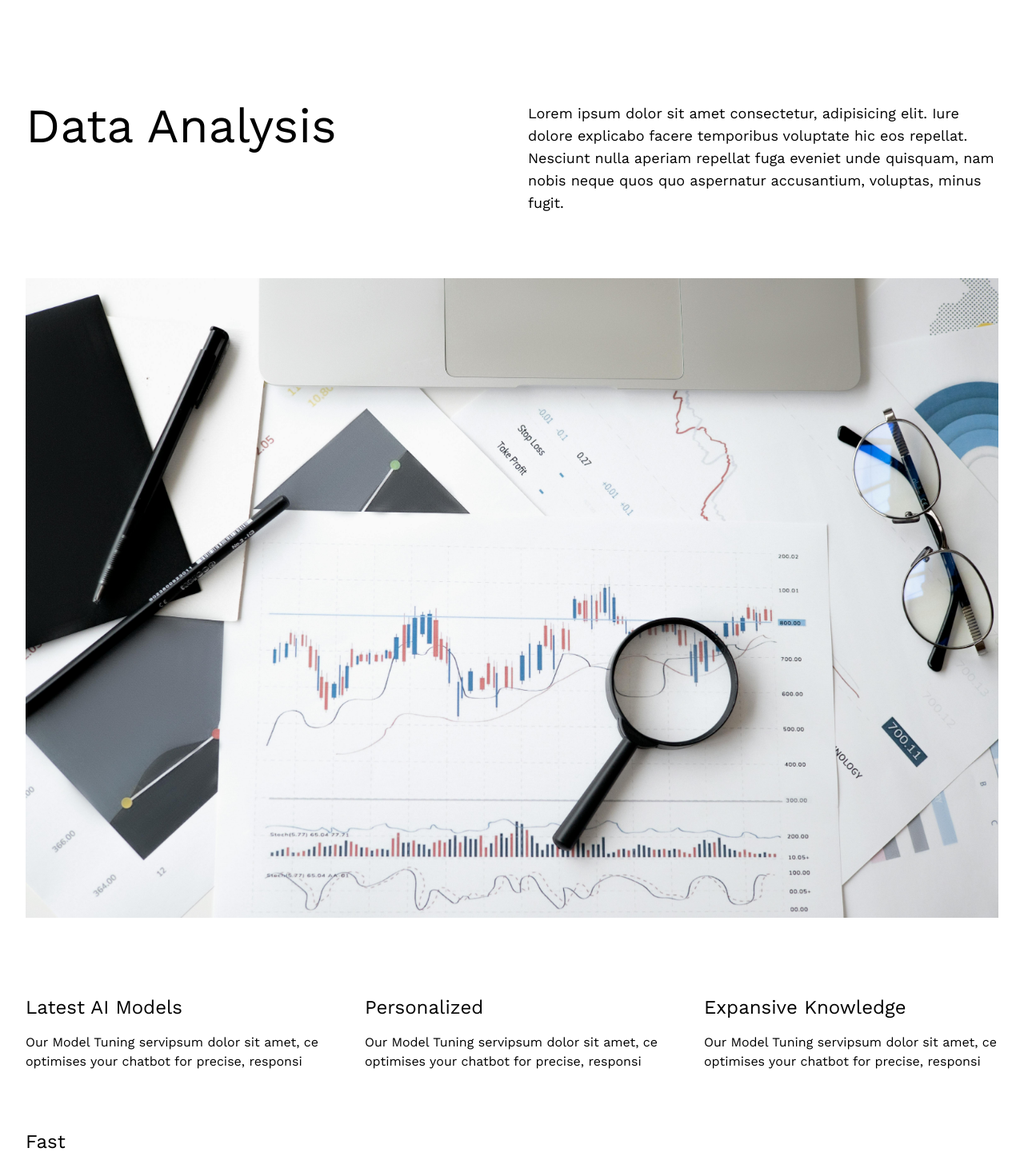
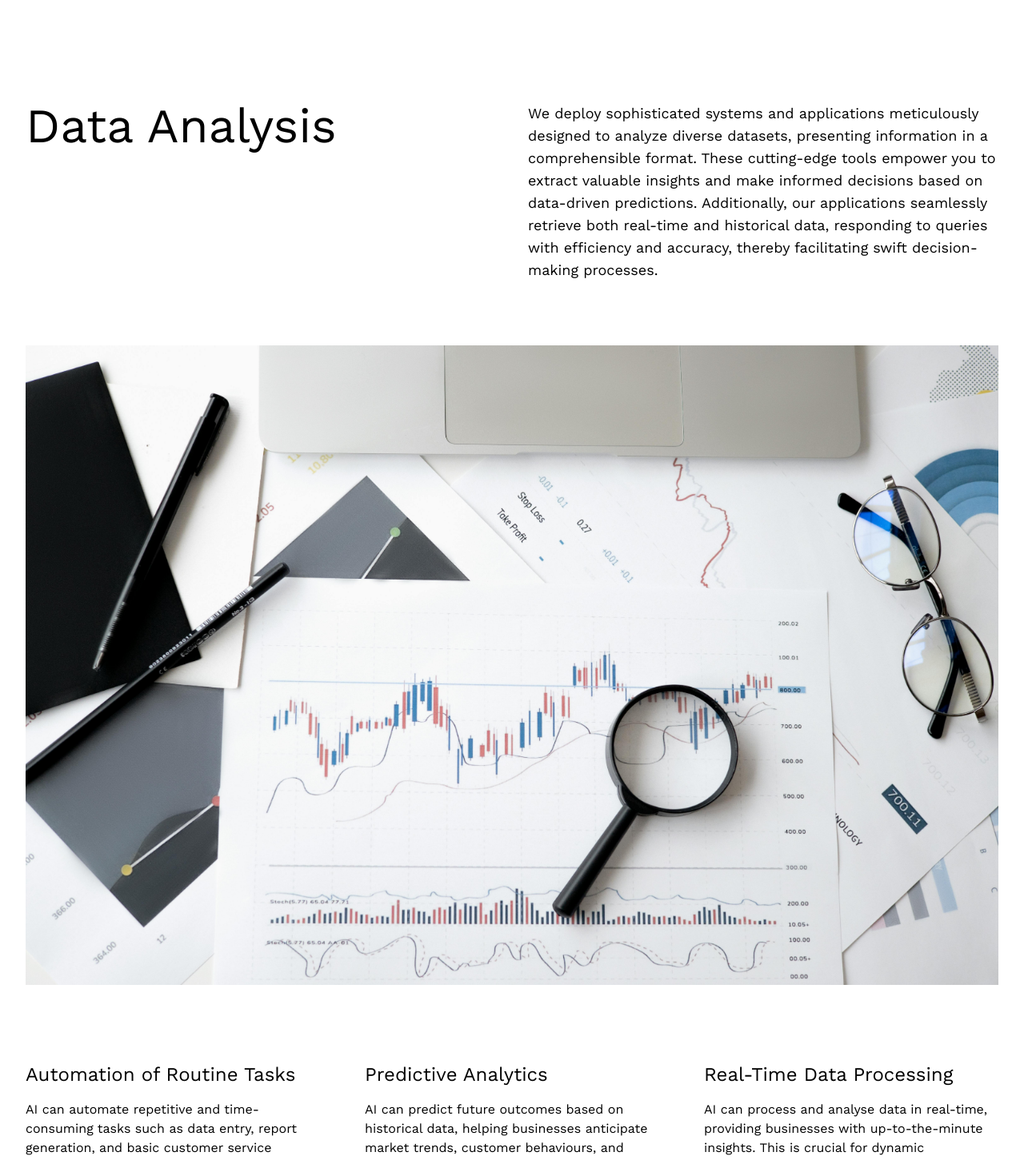
Before and after one commit to JackPangalia/ygptwebsite, a Next.js app in the folder client/: page /dataanalysis in a window 1280 px wide. Shown: the part 80-1531 px from the top of the page at 80% size. Built offline with nearby package versions, Linux system fonts and the light colour scheme.

Commit message:
added text

```diff
--- a/client/app/autonomousagents/page.jsx
+++ b/client/app/autonomousagents/page.jsx
@@ -7,36 +7,43 @@ const Chatbotdevlopment = () => {
   return (
     <div className="pt-[8rem]">
       <section className="sm:mt-20 mt-14 max-w-[1500px] px-[2rem] mx-auto">
-        <div className = 'w-full flex lg:flex-row flex-col gap-10'>
-          <h1 className="lg:text-6xl text-5xl lg:w-1/2 w-full">Autononmous Agent Development</h1>
+        <div className="w-full flex lg:flex-row flex-col gap-10">
+          <h1 className="lg:text-6xl text-5xl lg:w-1/2 w-full">
+            Autononmous Agent Development
+          </h1>
           <p className=" lg:w-1/2 w-full text-lg">
-            Lorem ipsum dolor sit amet consectetur, adipisicing elit. Iure
-            dolore explicabo facere temporibus voluptate hic eos repellat.
-            Nesciunt nulla aperiam repellat fuga eveniet unde quisquam, nam
-            nobis neque quos quo aspernatur accusantium, voluptas, minus fugit.
+            We develop agents that seamlessly integrate with your existing
+            system and perform tasks on your behalf once approved. These agents
+            will enhance your workflow efficiency, significantly reducing the
+            overall time required to complete tasks and increasing productivity.
           </p>
-
         </div>
 
-        <Image src = '/nightskyline.jpg' alt = 'chat bot img' height = {2000} width = {2000} className = 'w-full mt-20 max-h-[800px] object-cover'/>
-
+        <Image
+          src="/nightskyline.jpg"
+          alt="chat bot img"
+          height={1700}
+          width={1700}
+          className="w-full mt-20 max-h-[800px] object-cover"
+        />
 
         <div className="sm:grid 2xl:grid-cols-4 xl:grid-cols-3 md:grid-cols-2 gap-14 lg:mt-24 mt-14">
           <Keypoint
-            title="Latest AI Models"
-            paragraph="Our Model Tuning servipsum dolor sit amet, ce optimises your chatbot for precise, responsi"
+            title="Enhanced Efficiency and Productivity"
+            paragraph="Our autonomous agents execute tasks swiftly and accurately without human intervention, significantly reducing the time and effort required for routine and repetitive tasks. This leads to a substantial increase in overall productivity."
           />
           <Keypoint
-            title="Personalized"
-            paragraph="Our Model Tuning servipsum dolor sit amet, ce optimises your chatbot for precise, responsi"
+            title="Cost Optimization"
+            paragraph="By automating processes, our autonomous agents help lower labour costs and minimise errors, which can otherwise lead to expensive corrections or inefficiencies. Operating continuously without breaks, they enhance cost-effectiveness."
           />
           <Keypoint
-            title="Expansive Knowledge"
-            paragraph="Our Model Tuning servipsum dolor sit amet, ce optimises your chatbot for precise, responsi"
+            title="Consistency and Reliability"
+            paragraph="Autonomous agents ensure tasks are performed with consistent precision, adhering to predefined protocols and standards. This reduces variability and enhances the quality and reliability of outcomes."
           />
           <Keypoint
-            title="Fast"
-            paragraph="Our Model Tuning servipsum dolor sit amet, ce optimises your chatbot for precise, responsi"
+            title="Scalability and Flexibility:
+            "
+            paragraph="Our autonomous agents can effortlessly scale to manage increased workloads without the need for proportional increases in human resources. They are also adaptable, capable of being reprogrammed to perform a variety of tasks, offering the flexibility to meet evolving business needs."
           />
         </div>
       </section>
--- a/client/app/chatbotdevelopment/page.jsx
+++ b/client/app/chatbotdevelopment/page.jsx
@@ -7,36 +7,45 @@ const Chatbotdevlopment = () => {
   return (
     <div className="pt-[8rem]">
       <section className="sm:mt-20 mt-14 max-w-[1500px] px-[2rem] mx-auto">
-        <div className = 'w-full flex lg:flex-row flex-col gap-10'>
-          <h1 className="lg:text-6xl text-5xl lg:w-1/2 w-full">Chat Bot Development</h1>
+        <div className="w-full flex lg:flex-row flex-col gap-10">
+          <h1 className="lg:text-6xl text-5xl lg:w-1/2 w-full">
+            Chat Bot Development
+          </h1>
           <p className=" lg:w-1/2 w-full text-lg">
-            Lorem ipsum dolor sit amet consectetur, adipisicing elit. Iure
-            dolore explicabo facere temporibus voluptate hic eos repellat.
-            Nesciunt nulla aperiam repellat fuga eveniet unde quisquam, nam
-            nobis neque quos quo aspernatur accusantium, voluptas, minus fugit.
+            We specialize in building intelligent bots that significantly
+            enhance daily efficiency and streamline your workflows. Our tailored
+            solutions automate key communication tasks, ensuring seamless and
+            effective interactions with both existing and potential clients. Let
+            our bots handle the heavy lifting, making routine tasks easier to
+            manage.
           </p>
-
         </div>
 
-        <Image src = '/aichatbotanimated.png' alt = 'chat bot img' height = {2000} width = {2000} className = 'w-full mt-20 max-h-[800px] object-cover'/>
-
+        <Image
+          src="/aichatbotanimated.png"
+          alt="chat bot img"
+          height={1700}
+          width={1700}
+          className="w-full mt-20 max-h-[800px] object-cover"
+        />
 
         <div className="sm:grid 2xl:grid-cols-4 xl:grid-cols-3 md:grid-cols-2 gap-14 lg:mt-24 mt-14">
           <Keypoint
             title="Latest AI Models"
-            paragraph="Our Model Tuning servipsum dolor sit amet, ce optimises your chatbot for precise, responsi"
+            paragraph="We leverage cutting-edge AI models, such as GPT-4o, to ensure you receive the most advanced and up-to-date AI responses available in the industry.
+            "
           />
           <Keypoint
             title="Personalized"
-            paragraph="Our Model Tuning servipsum dolor sit amet, ce optimises your chatbot for precise, responsi"
+            paragraph="Our chatbots are meticulously customised to align with your specific use case requirements, ensuring they seamlessly integrate into your operational framework and address your unique business needs."
           />
           <Keypoint
             title="Expansive Knowledge"
-            paragraph="Our Model Tuning servipsum dolor sit amet, ce optimises your chatbot for precise, responsi"
+            paragraph="We have the capability to seamlessly integrate even the most complex and intricate data sets into our chatbot systems. This ensures that our solutions effectively manage diverse data challenges. Allowing us to tailor to even the more rare use cases"
           />
           <Keypoint
             title="Fast"
-            paragraph="Our Model Tuning servipsum dolor sit amet, ce optimises your chatbot for precise, responsi"
+            paragraph="We refine our chatbots for peak speed performance, ensuring swift and efficient output. Our dedication to speed excellence guarantees unmatched responsiveness and seamless interactions."
           />
         </div>
       </section>
--- a/client/app/contact/page.jsx
+++ b/client/app/contact/page.jsx
@@ -1,4 +1,5 @@
 "use client";
+
 import { db } from "../firebase";
 import { collection, addDoc } from "firebase/firestore";
 import { useState } from "react";
--- a/client/app/dataanalysis/page.jsx
+++ b/client/app/dataanalysis/page.jsx
@@ -7,36 +7,47 @@ const Chatbotdevlopment = () => {
   return (
     <div className="pt-[8rem]">
       <section className="sm:mt-20 mt-14 max-w-[1500px] px-[2rem] mx-auto">
-        <div className = 'w-full flex lg:flex-row flex-col gap-10'>
-          <h1 className="lg:text-6xl text-5xl lg:w-1/2 w-full">Data Analysis</h1>
+        <div className="w-full flex lg:flex-row flex-col gap-10">
+          <h1 className="lg:text-6xl text-5xl lg:w-1/2 w-full">
+            Data Analysis
+          </h1>
           <p className=" lg:w-1/2 w-full text-lg">
-            Lorem ipsum dolor sit amet consectetur, adipisicing elit. Iure
-            dolore explicabo facere temporibus voluptate hic eos repellat.
-            Nesciunt nulla aperiam repellat fuga eveniet unde quisquam, nam
-            nobis neque quos quo aspernatur accusantium, voluptas, minus fugit.
+            We deploy sophisticated systems and applications meticulously
+            designed to analyze diverse datasets, presenting information in a
+            comprehensible format. These cutting-edge tools empower you to
+            extract valuable insights and make informed decisions based on
+            data-driven predictions. Additionally, our applications seamlessly
+            retrieve both real-time and historical data, responding to queries
+            with efficiency and accuracy, thereby facilitating swift
+            decision-making processes.
           </p>
-
         </div>
 
-        <Image src = '/analysis.jpg' alt = 'chat bot img' height = {2000} width = {2000} className = 'w-full mt-20 max-h-[800px] object-cover'/>
-
+        <Image
+          src="/analysis.jpg"
+          alt="chat bot img"
+          height={1700}
+          width={1700}
+          className="w-full mt-20 max-h-[800px] object-cover"
+        />
 
         <div className="sm:grid 2xl:grid-cols-4 xl:grid-cols-3 md:grid-cols-2 gap-14 lg:mt-24 mt-14">
           <Keypoint
-            title="Latest AI Models"
-            paragraph="Our Model Tuning servipsum dolor sit amet, ce optimises your chatbot for precise, responsi"
+            title="Automation of Routine Tasks"
+            paragraph="AI can automate repetitive and time-consuming tasks such as data entry, report generation, and basic customer service inquiries. This frees up human resources to focus on more strategic and creative activities, increasing overall productivity."
           />
           <Keypoint
-            title="Personalized"
-            paragraph="Our Model Tuning servipsum dolor sit amet, ce optimises your chatbot for precise, responsi"
+            title="Predictive Analytics
+            "
+            paragraph="AI can predict future outcomes based on historical data, helping businesses anticipate market trends, customer behaviours, and operational challenges. This enables proactive decision-making and strategic planning."
           />
           <Keypoint
-            title="Expansive Knowledge"
-            paragraph="Our Model Tuning servipsum dolor sit amet, ce optimises your chatbot for precise, responsi"
+            title="Real-Time Data Processing "
+            paragraph="AI can process and analyse data in real-time, providing businesses with up-to-the-minute insights. This is crucial for dynamic environments where timely information can significantly impact decision-making and competitive positioning."
           />
           <Keypoint
-            title="Fast"
-            paragraph="Our Model Tuning servipsum dolor sit amet, ce optimises your chatbot for precise, responsi"
+            title="Enhanced Data Accuracy"
+            paragraph="AI algorithms can identify and correct errors in data, ensuring higher data quality and reliability. This improves the accuracy of business insights and decisions derived from the analysed data."
           />
         </div>
       </section>
--- a/client/app/enterpriseconsulting/page.jsx
+++ b/client/app/enterpriseconsulting/page.jsx
@@ -7,36 +7,45 @@ const Chatbotdevlopment = () => {
   return (
     <div className="pt-[8rem]">
       <section className="sm:mt-20 mt-14 max-w-[1500px] px-[2rem] mx-auto">
-        <div className = 'w-full flex lg:flex-row flex-col gap-10'>
-          <h1 className="lg:text-6xl text-5xl lg:w-1/2 w-full">Enterprise Consulting</h1>
+        <div className="w-full flex lg:flex-row flex-col gap-10">
+          <h1 className="lg:text-6xl text-5xl lg:w-1/2 w-full">
+            Enterprise Consulting
+          </h1>
           <p className=" lg:w-1/2 w-full text-lg">
-            Lorem ipsum dolor sit amet consectetur, adipisicing elit. Iure
-            dolore explicabo facere temporibus voluptate hic eos repellat.
-            Nesciunt nulla aperiam repellat fuga eveniet unde quisquam, nam
-            nobis neque quos quo aspernatur accusantium, voluptas, minus fugit.
+            Leverage our expertise to devise and implement an effective strategy
+            for integrating this groundbreaking technology. We'll closely align
+            with your business goals, ensuring streamlined implementation and
+            maximizing benefits. Partner with us for improved efficiency,
+            productivity, and overall business performance, from planning to
+            ongoing support.
           </p>
-
         </div>
 
-        <Image src = '/cooldesign.jpg' alt = 'chat bot img' height = {2000} width = {2000} className = 'w-full mt-20 max-h-[800px] object-cover'/>
-
+        <Image
+          src="/cooldesign.jpg"
+          alt="chat bot img"
+          height={1700}
+          width={1700}
+          className="w-full mt-20 max-h-[800px] object-cover"
+        />
 
         <div className="sm:grid 2xl:grid-cols-4 xl:grid-cols-3 md:grid-cols-2 gap-14 lg:mt-24 mt-14">
           <Keypoint
-            title="Latest AI Models"
-            paragraph="Our Model Tuning servipsum dolor sit amet, ce optimises your chatbot for precise, responsi"
+            title="Competitive Advantage"
+            paragraph="Implementing advanced AI with our consultants gives Your Business a competitive edge. Stay ahead with innovative solutions, delivering superior value. Harness AI's full potential for innovation, efficiency, and enhanced experiences."
           />
           <Keypoint
-            title="Personalized"
-            paragraph="Our Model Tuning servipsum dolor sit amet, ce optimises your chatbot for precise, responsi"
+            title="Cost Savings and ROI Improvement"
+            paragraph="
+            AI consulting drives cost savings by streamlining operations, reducing errors, and optimizing resource allocation. Strategic AI implementation enhances ROI, improving performance and driving revenue growth."
           />
           <Keypoint
-            title="Expansive Knowledge"
-            paragraph="Our Model Tuning servipsum dolor sit amet, ce optimises your chatbot for precise, responsi"
+            title="Innovation and Growth"
+            paragraph="We foster innovation by identifying market opportunities and enabling cutting-edge product development. Integrating AI drives innovation, explores new revenue streams, and ensures sustainable growth.P"
           />
           <Keypoint
-            title="Fast"
-            paragraph="Our Model Tuning servipsum dolor sit amet, ce optimises your chatbot for precise, responsi"
+            title="Risk Management and Compliance"
+            paragraph="AI enhances risk management by identifying threats and ensuring compliance. Predictive analytics and automated monitoring systems mitigate risks, maintaining a secure environment for Your Business."
           />
         </div>
       </section>
--- a/client/app/layout.jsx
+++ b/client/app/layout.jsx
@@ -10,7 +10,7 @@ const roboto_mono = Work_Sans({
 })
 
 export const metadata = {
-  title: "Create Next App",
+  title: "Centonis",
   description: "Generated by create next app",
 };
 
--- a/client/app/page.jsx
+++ b/client/app/page.jsx
@@ -7,7 +7,7 @@ const Home = () => {
   return (
     <>
       <div className="">
-        <section className = 'bg-white pt-[9rem]'>
+        <section className="bg-white pt-[9rem] relative">
           <div className="sm:mt-20 mt-14 max-w-[1500px] px-[2rem] mx-auto md:pb-40 pb-24">
             <h1 className="xl:text-9xl lg:text-8xl md:text-7xl sm:text-6xl text-5xl font-[500]">
               AI Tailored For Your Business
@@ -40,8 +40,8 @@ const Home = () => {
                 </svg>
                 <h4 className=" text-2xl mb-4 ">Chat Bot Development</h4>
                 <p className="sm:text-lg text-sm mb-8 ">
-                  Intelligent bots to automate tasks and streamline client
-                  communication.
+                  Intelligent and personalized chat-bots to automate tasked to
+                  boost productivity
                 </p>
                 <Link
                   href={{
@@ -65,8 +65,8 @@ const Home = () => {
                 </svg>
                 <h4 className="text-2xl mb-4 ">Autonomous Agents</h4>
                 <p className="sm:text-lg text-sm mb-8 ">
-                  Agents that integrate with your system to perform tasks
-                  efficiently.
+                  Programs that integrate with your system, streamlining your
+                  business
                 </p>
                 <Link
                   href={{
@@ -115,7 +115,8 @@ const Home = () => {
                 </svg>
                 <h4 className="text-2xl  mb-4">Data Analysis</h4>
                 <p className="sm:text-lg text-sm  mb-8">
-                  Systems to analyze and visualize data, providing insights and
+                  Systems to analyze and visualize data, providing new useful
+                  insights
                 </p>
                 <Link
                   href={{
@@ -141,7 +142,17 @@ const Home = () => {
               <h4 className="text-2xl">Increase Efficiency</h4>
               <p className="py-4">
                 Streamline your operations and boost productivity with AI-driven
-                automation.
+                advancements.
+              </p>
+            </div>
+
+            <div
+              className={`min-w-[22rem] flex flex-col justify-between py-10 sm:pl-0 pl-10`}
+            >
+              <h4 className="text-2xl">Automation</h4>
+              <p className="py-4">
+                Boost your company's output with efficient and reliable
+                automation solutions.
               </p>
             </div>
 
@@ -160,8 +171,7 @@ const Home = () => {
             >
               <h4 className="text-2xl">Foster Innovation</h4>
               <p className="py-4">
-                Gain a competitive edge by developing new products and services
-                using AI insights.
+                Gain a competitive edge by always staying on the forefront of AI
               </p>
             </div>
           </div>
@@ -173,9 +183,10 @@ const Home = () => {
               Learn More About Us With AI
             </h2>
             <p className="mb-10 sm:w-1/2 sm:text-md  text-gray-500">
-              Lorem ipsum dolor, sit amet consecteturm perspiciatis vero illo
-              placeat consequatur voluptatem quaerat assumenda tenetur dolores.
-              Molestiae, asperiores voluptatum.
+              Explore the potential of AI and find the best solutions for your
+              business through Centonis&apos;s innovative website chatbot. Discover
+              how our technology can transform your operations and enhance
+              customer experiences.
             </p>
             <Link
               href="/chatbot"
@@ -197,32 +208,32 @@ const Home = () => {
           <div className="sm:grid 2xl:grid-cols-4 xl:grid-cols-3 md:grid-cols-2 gap-14">
             <Keypoint
               title="General & Specific Knowledge"
-              paragraph="Lorem ipsum dolor sit amet, consectetur adipisicing elit. Eius vero sequi magni, dolores similique delectus."
+              paragraph="We combine OpenAI&apos;s extensive network of data with your own company data in order to create a perfect response for whatever your use case is."
               exploretopic="Knowledge base"
             />
             <Keypoint
               title="Fine Tuning"
-              paragraph="Our Model Tuning service optimises your chatbot for precise, responsive, and accurate interactions."
+              paragraph="Our Model Tuning service optimises your AI for precise, responsive, and accurate responses"
               exploretopic="Fine Tuning"
             />
             <Keypoint
               title="Multi-Layered Security and Data"
-              paragraph="Custom AI platforms ensure security with robust encryption, strict access controls, and continuous monitoring to protect sensitive data."
+              paragraph="Custom AI platforms ensure security with strict access controls, and continuous monitoring to protect sensitive data."
               exploretopic="Security"
             />
             <Keypoint
               title="Day One Value"
-              paragraph="Our platforms are made to be used right away, not months, but days."
+              paragraph="Our platforms are made to hit the ground running straight from the go."
               exploretopic="Value"
             />
             <Keypoint
               title="Industry Leading AI"
-              paragraph="Get access to the latest and greatest AI tech within your platform"
+              paragraph="Get access to the latest and greatest AI models and technology within your platform"
               exploretopic="Value"
             />
             <Keypoint
               title="Proprietary & Tailored Platforms"
-              paragraph="We build your solution from the ground up to handle your businesses needs"
+              paragraph="We build your solution from the ground up to adjust and handle your businesses needs"
               exploretopic="Value"
             />
             <Keypoint
@@ -232,7 +243,7 @@ const Home = () => {
             />
             <Keypoint
               title="Full Integration"
-              paragraph="Our solutions have the scalability to potentially cover you business head to toe "
+              paragraph="Our solutions have the scalability to deeply incoperate into your business"
               exploretopic="Value"
             />
           </div>
```
Also changed, not shown: client/app/chatbot/page.jsx (+1 -37 lines), client/app/components/Navbar.jsx (+7 -3 lines).
